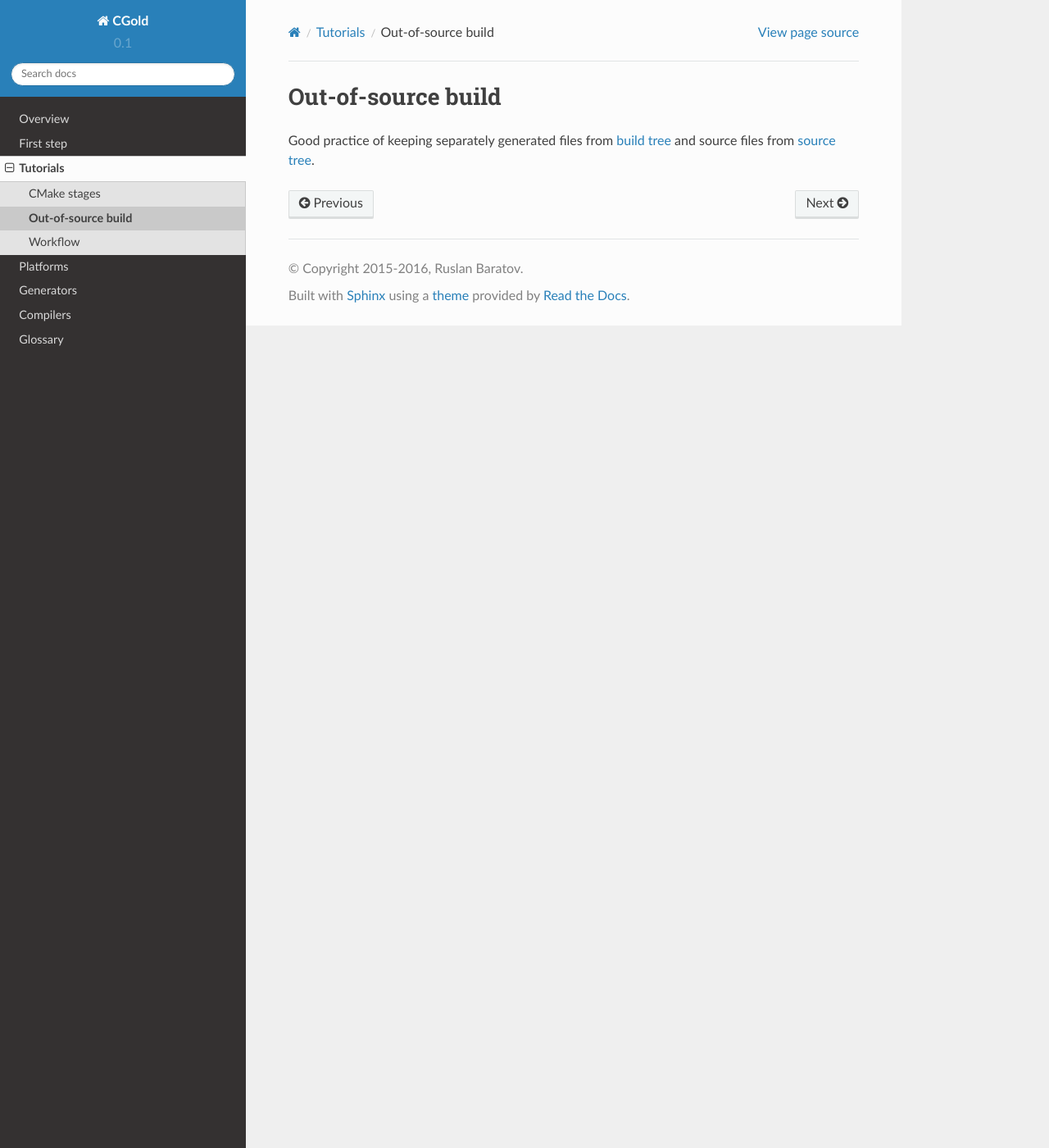
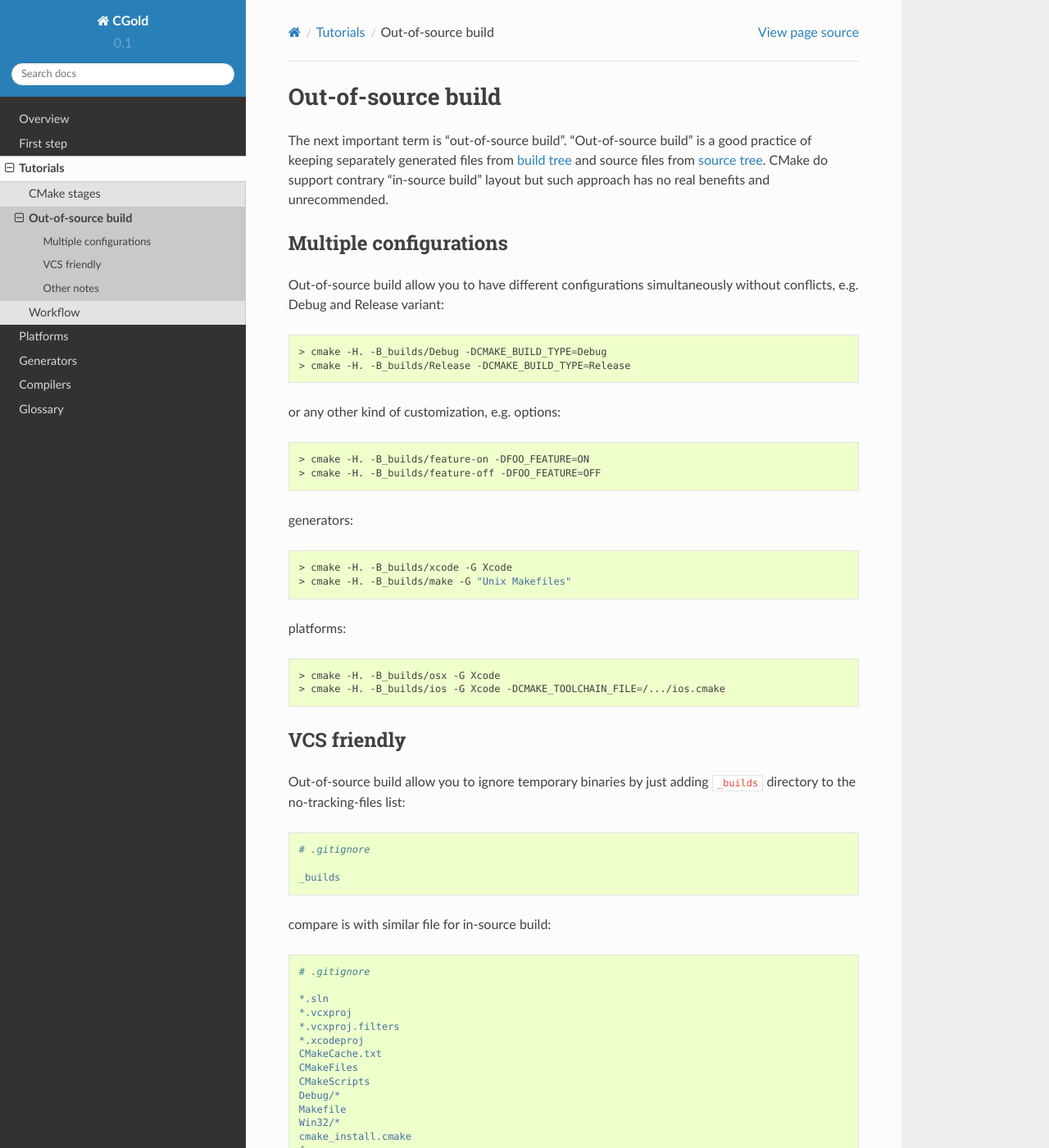
Before and after one commit to ruslo/CGold, a Sphinx documentation site: the page built from docs/tutorials/out-of-source.rst, in a window 1280 px wide and 1400 px high. Shown: the whole window at 82% size. Built offline with Sphinx 7.4.7 and the Read the Docs theme 2.0.0, drawn with Linux system fonts in a browser that asks for light colours; some of the changed text lies outside the part shown.

Commit message:
Out-of-source section

```diff
--- a/docs/overview/cmake-can-not.rst
+++ b/docs/overview/cmake-can-not.rst
@@ -45,6 +45,8 @@ to see how you can help with improving current state.
 .. seealso::
 
   * `Wrapping CMake functionality with another language <http://www.mail-archive.com/cmake-developers%40cmake.org/msg15199.html>`_
+
+.. _affecting workflow:
 
 Affecting workflow
 ==================
--- a/docs/tutorials/out-of-source.rst
+++ b/docs/tutorials/out-of-source.rst
@@ -6,6 +6,90 @@
 Out-of-source build
 ===================
 
-Good practice of keeping separately generated files from
+The next important term is "out-of-source build". "Out-of-source build" is a
+good practice of keeping separately generated files from
 :ref:`build tree <build tree>` and source files from
-:ref:`source tree <source tree>`.
+:ref:`source tree <source tree>`. CMake do support contrary "in-source build"
+layout but such approach has no real benefits and unrecommended.
+
+Multiple configurations
+-----------------------
+
+Out-of-source build allow you to have different configurations simultaneously
+without conflicts, e.g. Debug and Release variant:
+
+.. code-block:: shell
+
+  > cmake -H. -B_builds/Debug -DCMAKE_BUILD_TYPE=Debug
+  > cmake -H. -B_builds/Release -DCMAKE_BUILD_TYPE=Release
+
+or any other kind of customization, e.g. options:
+
+.. code-block:: shell
+
+  > cmake -H. -B_builds/feature-on -DFOO_FEATURE=ON
+  > cmake -H. -B_builds/feature-off -DFOO_FEATURE=OFF
+
+generators:
+
+.. code-block:: shell
+
+  > cmake -H. -B_builds/xcode -G Xcode
+  > cmake -H. -B_builds/make -G "Unix Makefiles"
+
+platforms:
+
+.. code-block:: shell
+
+  > cmake -H. -B_builds/osx -G Xcode
+  > cmake -H. -B_builds/ios -G Xcode -DCMAKE_TOOLCHAIN_FILE=/.../ios.cmake
+
+VCS friendly
+------------
+
+Out-of-source build allow you to ignore temporary binaries by just adding
+``_builds`` directory to the no-tracking-files list:
+
+.. code-block:: ini
+
+  # .gitignore
+
+  _builds
+
+compare is with similar file for in-source build:
+
+.. code-block:: ini
+
+  # .gitignore
+
+  *.sln
+  *.vcxproj
+  *.vcxproj.filters
+  *.xcodeproj
+  CMakeCache.txt
+  CMakeFiles
+  CMakeScripts
+  Debug/*
+  Makefile
+  Win32/*
+  cmake_install.cmake
+  foo
+  foo.build/*
+  foo.dir/*
+  foo.exe
+  x64/*
+
+Other notes
+-----------
+
+In-source build at the first glance may looks more friendly for the developers
+who used to store projects/solution files in :ref:`VCS <VCS>`. But in fact
+out-of-source build will remind you one more time that now your workflow
+changed, CMake is in charge and :ref:`you should not <affecting workflow>` edit
+your project settings in IDE.
+
+Another note is that out-of-source mean not only set ``cmake -B_builds`` but
+also remember to put any kind of automatically generated files to ``_builds``.
+E.g. if you have C++ template ``myproject.h.in`` which is used to generate
+``myproject.h``, then you need to keep ``myproject.h.in`` in source tree and put
+``myproject.h`` to the build tree.
```
